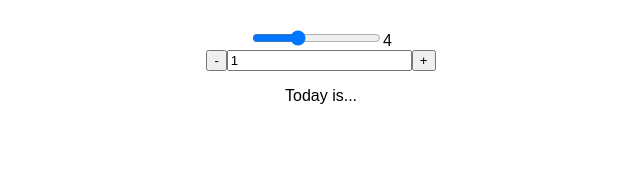
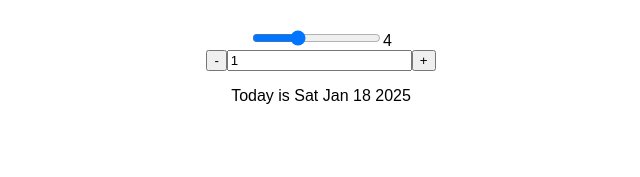
Before and after one commit to Rob-Dawson/React-Websites, a React (Create React App) app in the folder date-counter-v2/: page / in a window 1280 px wide. Shown: the top 177 px of the page, without its empty margins (319-959 px from the left). Built offline with nearby package versions, Linux system fonts and the light colour scheme; the HTML template or start-up script is replaced by a standard one.

Commit message:
Created a function to handle the date message

```diff
--- a/date-counter-v2/src/App.jsx
+++ b/date-counter-v2/src/App.jsx
@@ -11,6 +11,11 @@ export default function App() {
     const [step, setStep] = useState(4);
     const [counter, setCounter] = useState(1);
 
+    function dateMessage() {
+      const date = new Date();
+      date.setTime(date.getTime());
+      return date.toDateString();
+    }
     return (
       <div>
         <div>
@@ -40,7 +45,7 @@ export default function App() {
           <button>+</button>
         </div>
         <div>
-          <p>Today is...</p>
+          <p>Today is {dateMessage()}</p>
         </div>
       </div>
     );
```
